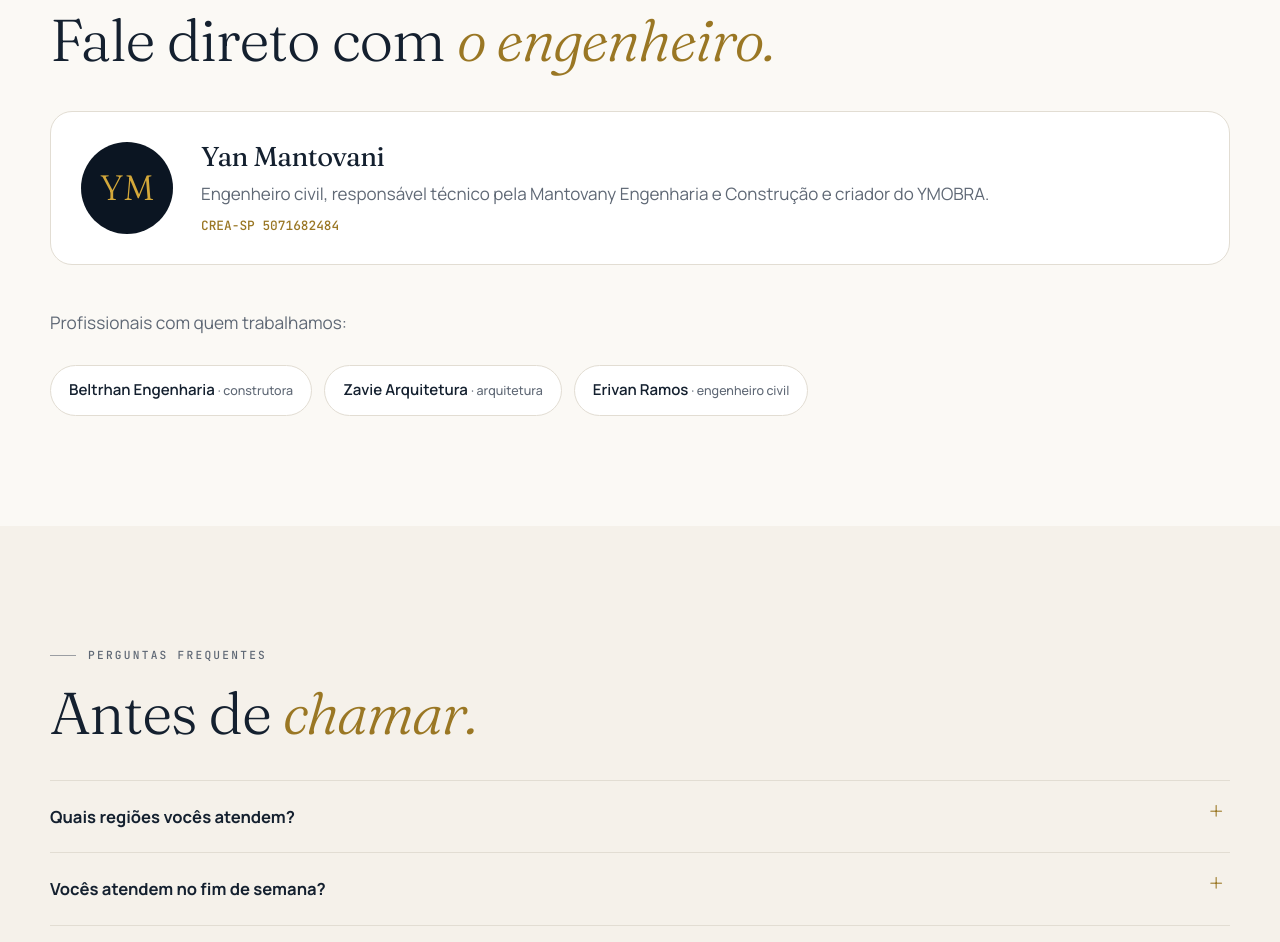
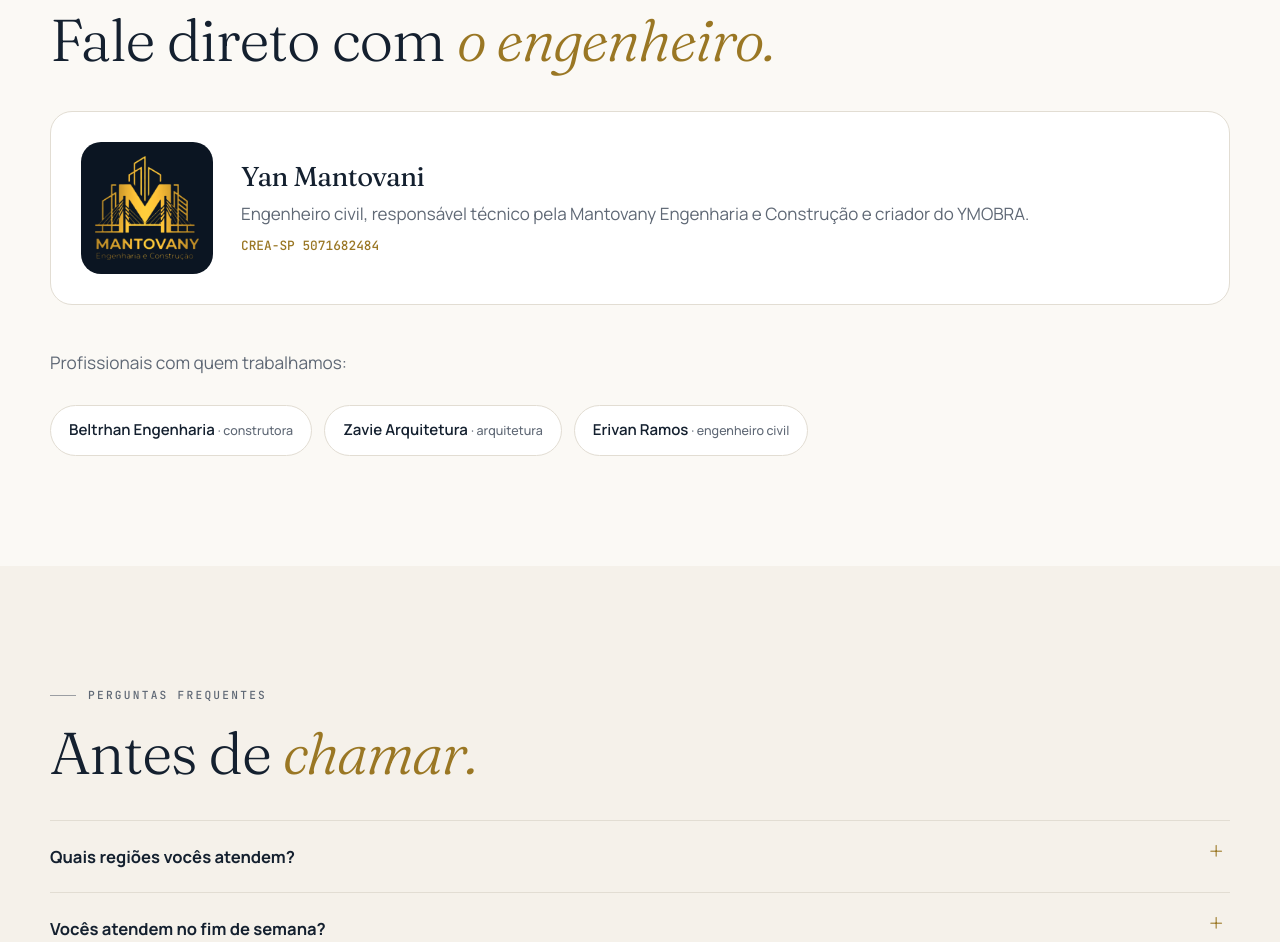
Before and after one commit to yanmantovani17/mantovany-site, a plain HTML site: page index.html in a window 1280 px wide. Shown: the part 4598-5540 px from the top of the page. Drawn offline with Linux system fonts and the light colour scheme.

Commit message:
Site: logo da empresa no bloco do responsável técnico
Co-Authored-By: Claude Opus 5.5 <noreply@anthropic.com>
Claude-Session: https://claude.ai/code/session_01MxpUz1hPWCWBaqxHmgicZp

```diff
--- a/index.html
+++ b/index.html
@@ -129,7 +129,8 @@ section{padding:clamp(64px,9vw,110px) 0}
 
 /* engenheiro */
 .rt{display:grid;grid-template-columns:auto 1fr;gap:28px;align-items:center;margin-top:40px;padding:30px;border-radius:22px;background:#fff;border:1px solid var(--linha)}
-.rt .sigla{width:92px;height:92px;border-radius:50%;background:var(--azul);color:var(--ouro);display:grid;place-items:center;font:300 2.2rem/1 var(--serif)}
+.rt .sigla{width:132px;height:132px;border-radius:20px;background:var(--azul);display:grid;place-items:center;padding:14px}
+.rt .sigla img{width:100%;height:100%;object-fit:contain}
 .rt h3{font:400 1.7rem/1.1 var(--serif)}
 .rt p{color:var(--suave);margin-top:8px}
 .rt .crea{font:500 .8rem/1 var(--mono);color:var(--ouro-esc);margin-top:12px;display:block}
@@ -326,7 +327,7 @@ section{padding:clamp(64px,9vw,110px) 0}
     <span class="rotulo">Responsável técnico</span>
     <h2 class="titulo">Fale direto com <em>o engenheiro.</em></h2>
     <div class="rt">
-      <div class="sigla" aria-hidden="true">YM</div>
+      <div class="sigla"><img src="logo-completo.png" alt="Logo Mantovany Engenharia e Construção" width="560" height="559" loading="lazy"></div>
       <div>
         <h3>Yan Mantovani</h3>
         <p>Engenheiro civil, responsável técnico pela Mantovany Engenharia e Construção e criador do YMOBRA.</p>
```
